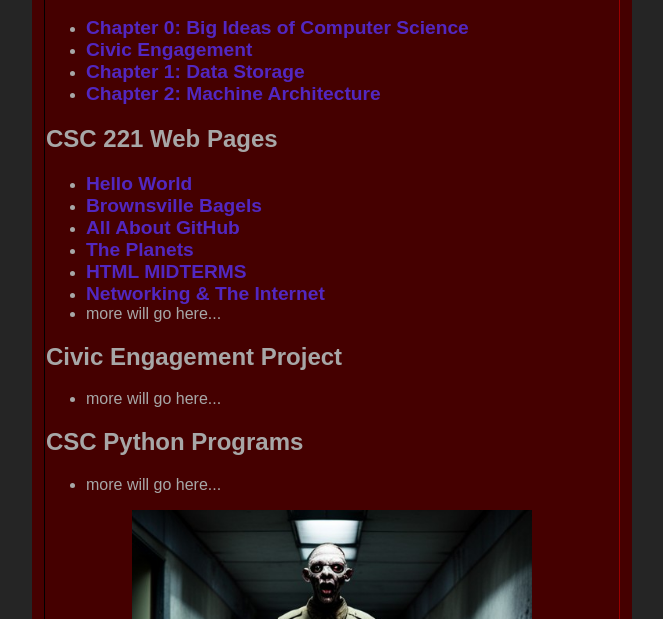
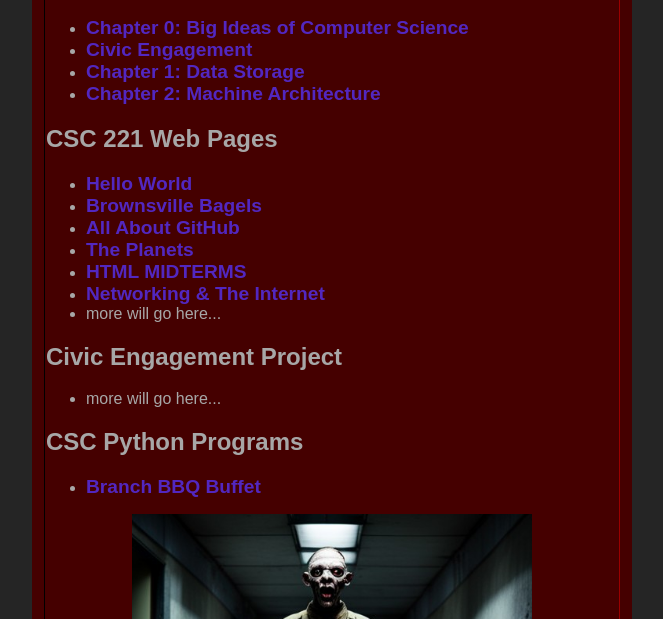
Before and after one commit to ZarAjem-pvcc/ZarAjem-pvcc.github.io., a plain HTML site: page index.html in a window 1280 px wide. Shown: the part 181-800 px from the top of the page, without its empty margins (308-971 px from the left). Drawn offline with Linux system fonts and the light colour scheme.

Commit message:
Update index.html

```diff
--- a/index.html
+++ b/index.html
@@ -64,7 +64,8 @@
 </ul>
 <h2>CSC Python Programs</h2>
 <ul>
-    <li>more will go here...</li>
+
+    <li><a href="branchbbqbuffet.py">Branch BBQ Buffet</a></li>
 </ul>
 <img src="myindeximage.jpg" style="width:70%; display:block; margin:auto;">
 
```
